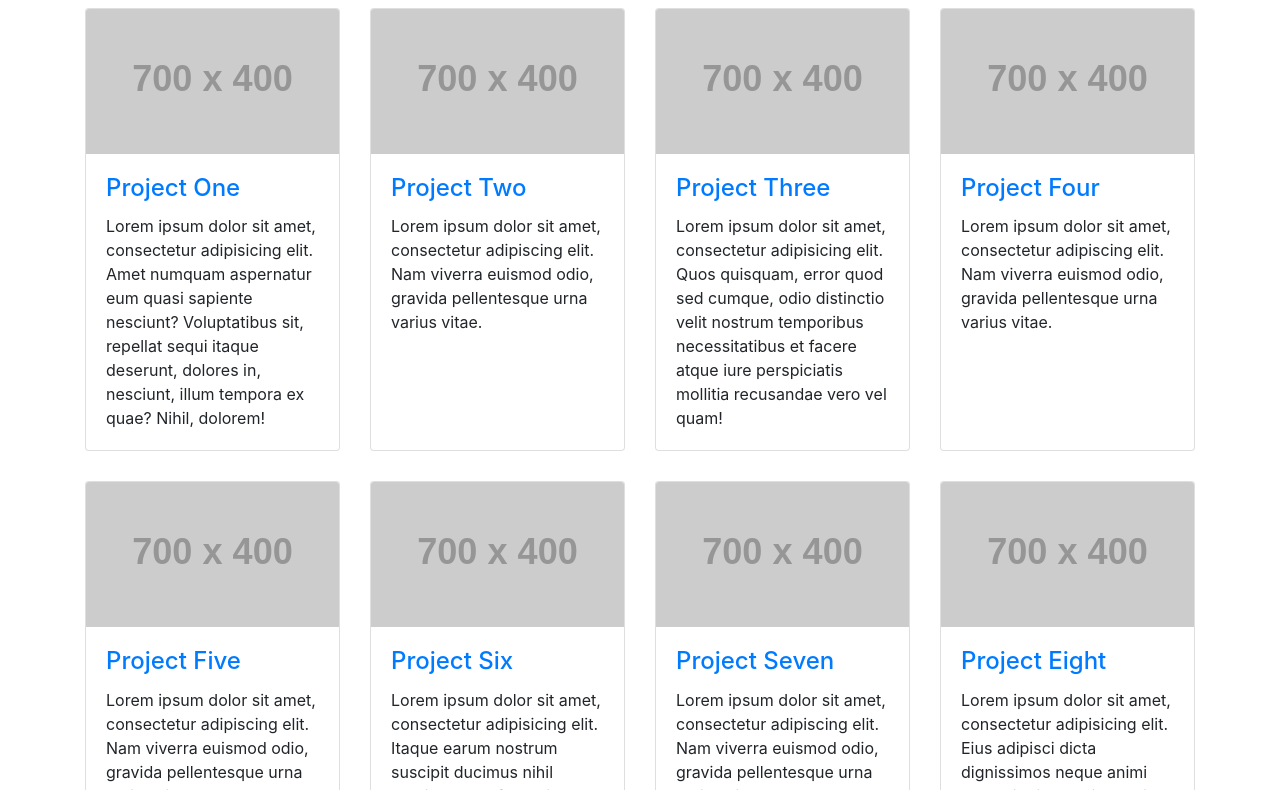
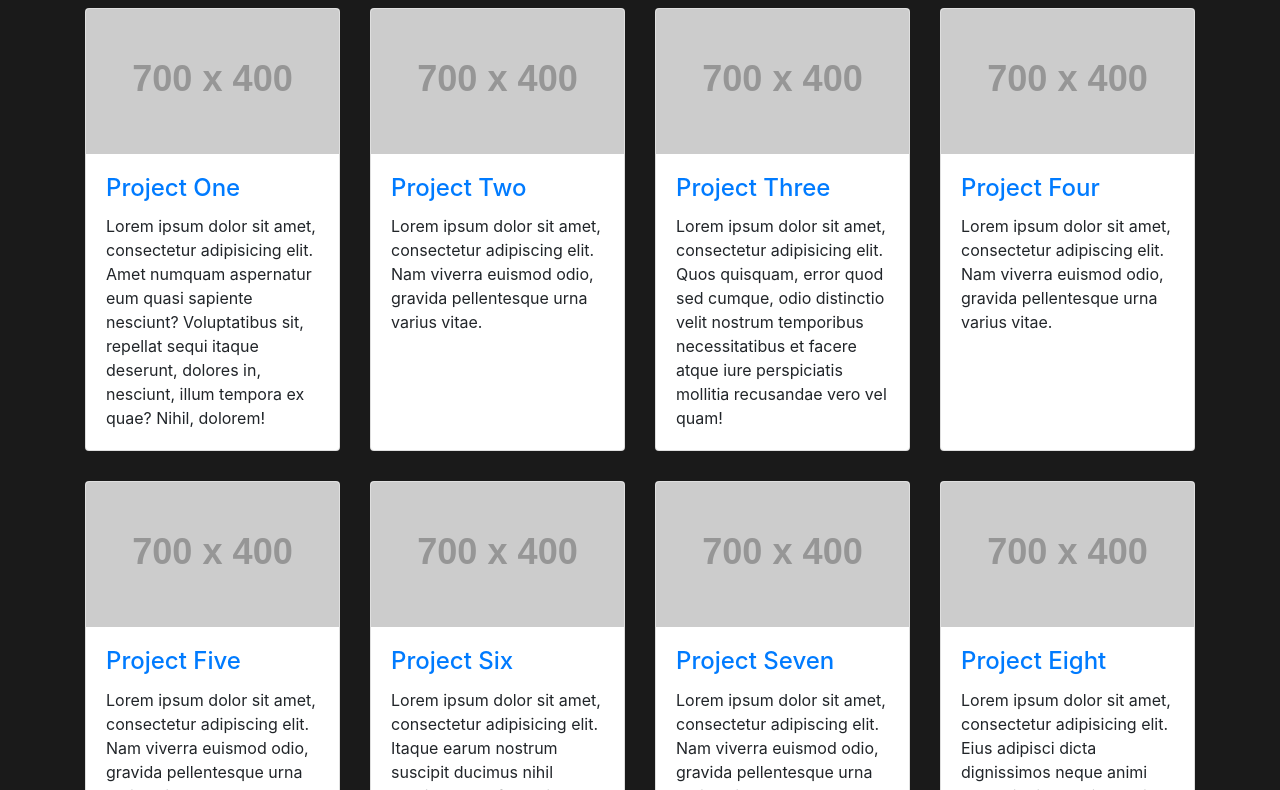
Before and after one commit to rexanz/Laurier-Psychology-Study, a website: page pages.html in a window 1280 px wide. Shown: the part 144-934 px from the top of the page. Drawn offline with Linux system fonts and the light colour scheme; placeholder pictures from the web are drawn by us.

Commit message:
Update 4-col-portfolio.css

```diff
--- a/css/4-col-portfolio.css
+++ b/css/4-col-portfolio.css
@@ -6,6 +6,7 @@
 
 body {
   padding-top: 54px;
+  background-color: #1a1a1a;
 }
 
 @media (min-width: 992px) {
```
